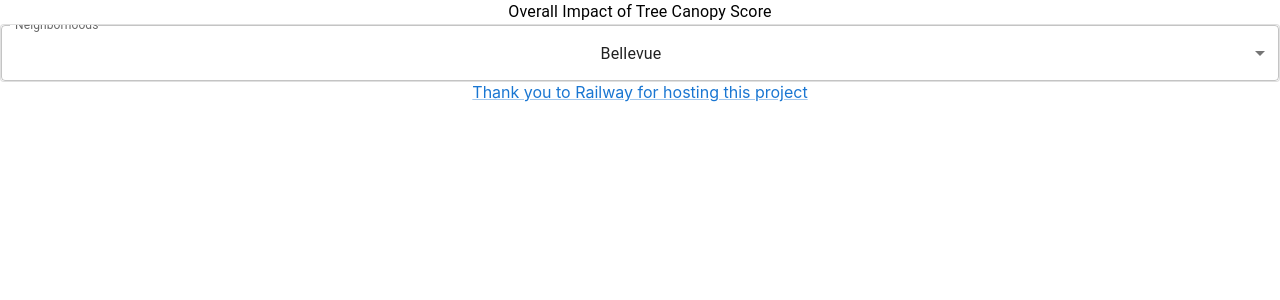
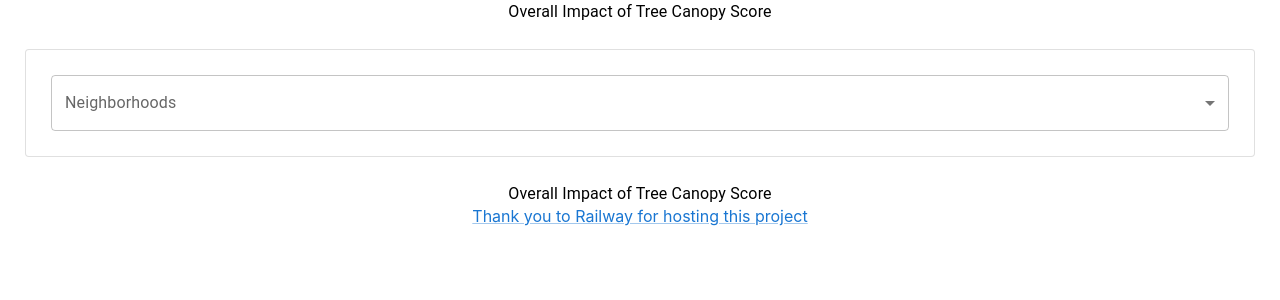
Before and after one commit to elysiaroscoe/Treevue, a React (Create React App) app: page / in a window 1280 px wide. Shown: the top 300 px of the page. Built offline with nearby package versions, Linux system fonts and the light colour scheme.

Commit message:
checking data

```diff
--- /dev/null
+++ b/src/components/Info.jsx
@@ -0,0 +1,10 @@
+import React from 'react'
+import {Typography} from '@mui/material'
+
+export const Info = () => {
+  return (
+    <>
+    <Typography>Overall Impact of Tree Canopy Score</Typography>
+    </>
+  )
+}
--- a/src/components/Main.jsx
+++ b/src/components/Main.jsx
@@ -2,13 +2,14 @@ import React from 'react'
 import { Card,Select,FormControl, InputLabel, MenuItem } from '@mui/material'
 import { useState } from 'react'
 import { Widget } from './Widget'
+import {Info} from './Info'
 import axios from "axios"
 
 
 const optionsList = ["Bellevue","Bridle Trails",	"Northwest Bellevue",	"BelRed",	"Downtown",	"Crossroads",	"Northeast Bellevue",	"Lake Hills",	"Wilburton",	"West Bellevue",	"Woodridge",	"West Lake Sammamish",	"Eastgate",	"Factoria",	"Newport",	"Somerset",	"Cougar Mountain / Lakemont"]
 export const Main = () => {
 
-  const [selectedNeighborhood, setSelectedNeighborhood] = useState(optionsList[0])
+  const [selectedNeighborhood, setSelectedNeighborhood] = useState(undefined)
   const [queryData, setQueryData] = useState(undefined)
 
 
@@ -19,12 +20,13 @@ export const Main = () => {
       setQueryData(response)
     }
     data()
+    console.log(data)
   }
 
 
   return (
     <>
-      <Card variant="outlined">
+      <Card variant="outlined" style={{margin: "25px", padding: "25px"}}>
         <FormControl fullWidth>
           <InputLabel id="neighborhoods-input">Neighborhoods</InputLabel>
             <Select
@@ -36,8 +38,9 @@ export const Main = () => {
               {optionsList.map((neighborhood)=> {return <MenuItem style = {{height: "50px"}}key={neighborhood}value={neighborhood}>{neighborhood}</MenuItem> })}
             </Select>
         </FormControl>
+      {queryData && <Widget data={queryData}/>}
       </Card>
-      {queryData && <Widget data={queryData}/>}
+      <Info />
     </>
   )
 }
```
